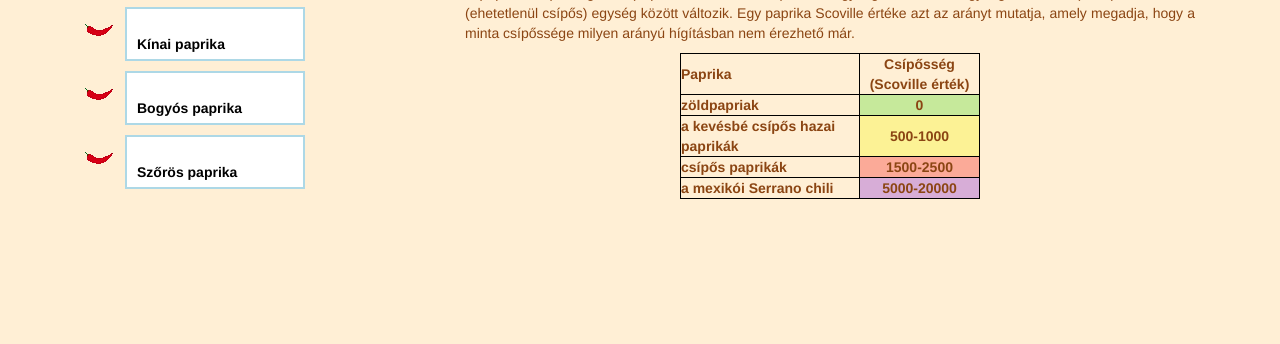
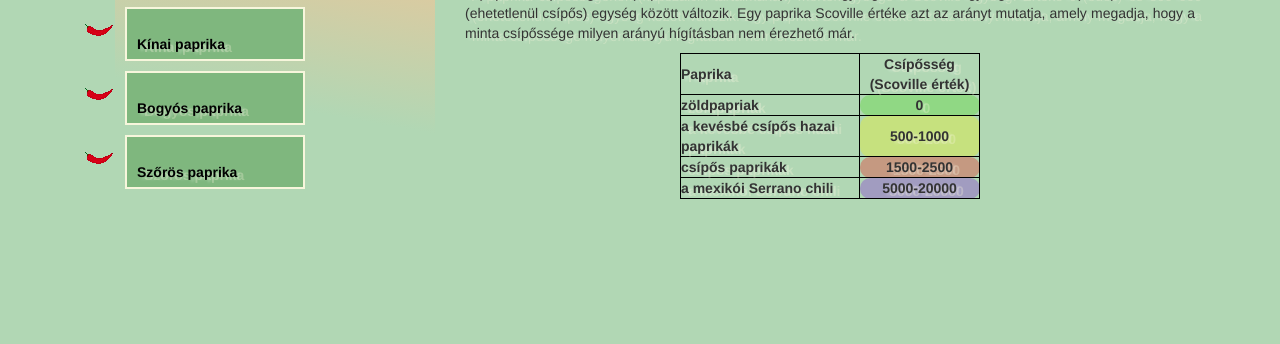
Before and after one commit to KovagoLevente/Paprika, a plain HTML site: page index.html in a window 1280 px wide. Shown: the part 456-800 px from the top of the page. Drawn offline with nearby package versions, Linux system fonts and the light colour scheme; files whose address does not match are found by name.

Commit message:
Add files via upload

```diff
--- a/css/paprika.css
+++ b/css/paprika.css
@@ -8,8 +8,8 @@
 body{
 
     margin: auto;
-    background-color: #FFEFD5;
-    color: #8B4513 ;
+    background-color: #B1D7B4;
+    text-shadow: 3px 2px 3px rgba(255,255,255,.3), 7px 3px 0px rgba(247,246,220,0.3);
 }
 header{
     margin: auto;
@@ -18,6 +18,7 @@ header{
     height: 150px;
     background-size: cover;
     background-image: url(../img/MicrosoftTeams-image.png) ;
+    box-shadow: 10px 5px 5px #F7F6DC;
 }
 
 
@@ -27,12 +28,12 @@ ul{
 
 }
 li{
-    border: 2px solid lightblue;
+    border: 2px solid #F7F6DC;
     width: 180px;
     text-indent: 10px;
     padding-bottom: 5px;
     margin-top: 10px ;
-    background-color: white;
+    background-color: #7FB77E;
     color: black;
     text-decoration: none;
 }
@@ -48,6 +49,7 @@ table,td,th{
     border: 1px solid black;
     margin: auto;
     border-collapse: collapse;
+    border-radius: 10px 10px 10px 10px;
 }
 p{
     text-align: justify;
@@ -68,8 +70,8 @@ table{
 
 .navbar-inverse {
   margin-left: 30px;
-  background-color:  #FFEFD5;
-  border-radius: 0;
+  background: rgb(255,192,144);
+background: linear-gradient(190deg, rgba(255,192,144,0.7570124246987951) 18%, rgba(177,215,180,1) 69%);
   border: none;
   margin-bottom: 0;
   min-height: 80px;
@@ -79,15 +81,15 @@ table{
     list-style-image: url(../img/chili-pepper-icon.gif);
 }
 .nav li {
-    border: 2px solid lightblue;
+    border: 2px solid #F7F6DC;
     width: 180px;
     text-indent: 10px;
     margin-top: 10px ;
-    background-color: white;
+
     color: black;
     text-decoration: none;
     display: inline;
-    color: white;
+
     list-style-image: url(../img/chili-pepper-icon.gif);
 }
 
```
